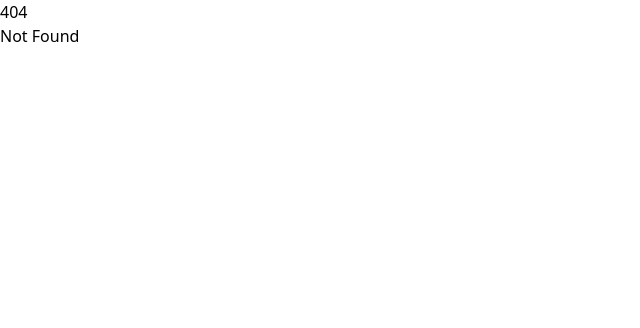
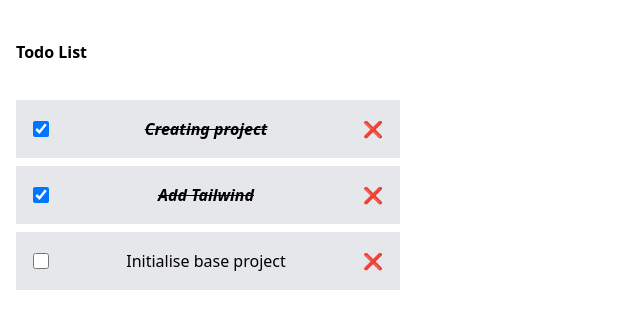
Before and after one commit to AjinkyaTaranekar/Svelte-Todo-App-With-Unit-Testing, a SvelteKit app: page /todos in a window 1280 px wide. Before the commit this address had no page. Shown: the top 328 px of the page, without its empty margins (0-640 px from the left). Built offline with nearby package versions, Linux system fonts and the light colour scheme.

Commit message:
- add todo list and todo item

```diff
--- a/src/routes/+page.svelte
+++ b/src/routes/+page.svelte
@@ -1,4 +1,7 @@
-<h1 class="text-xl font-bold">Welcome to SvelteKit</h1>
-<p>
-  Visit <a href="https://kit.svelte.dev">kit.svelte.dev</a> to read the documentation
-</p>
+<script lang="ts">
+  import { onMount } from "svelte";
+
+  onMount(() => {
+    location.replace("/todos");
+  });
+</script>
--- /dev/null
+++ b/src/routes/todos/+page.svelte
@@ -0,0 +1,5 @@
+<script>
+  import TodoList from "./components/TodoList.svelte";
+</script>
+
+<TodoList />
--- /dev/null
+++ b/src/routes/todos/components/TodoItem.svelte
@@ -0,0 +1,30 @@
+<script lang="ts">
+  export let item: { todo: string; status: boolean };
+  export let index: number;
+  export let removeFromList: (index: number) => void;
+</script>
+
+<div
+  class="flex flex-row justify-between items-center w-96 my-2 border bg-gray-200 p-4"
+>
+  <input
+    bind:checked={item.status}
+    type="checkbox"
+    class="h-4 w-4"
+    data-testid="checkbox-{index}"
+  />
+  <span
+    class:checked={item.status}
+    class:line-through={item.status}
+    class:italic={item.status}
+    class:font-semibold={item.status}
+    data-testid="todo-item-{index}"
+    class="todo-md"
+  >
+    {item.todo}</span
+  >
+  <button
+    on:click={() => removeFromList(index)}
+    data-testid="delete-button-{index}">❌</button
+  >
+</div>
--- /dev/null
+++ b/src/routes/todos/components/TodoList.svelte
@@ -0,0 +1,24 @@
+<script lang="ts">
+  import TodoItem from "./TodoItem.svelte";
+
+  let todo = "";
+
+  let todoList = [
+    { todo: "Creating project", status: true },
+    { todo: "Add Tailwind", status: true },
+    { todo: "Initialise base project", status: false },
+  ];
+
+  function removeFromList(index: number) {}
+</script>
+
+<div class="flex flex-col p-4">
+  <div class="mt-6 mb-3">
+    <h1 class="todo-2xl font-bold">Todo List</h1>
+  </div>
+  <div class="overflow-y-scroll my-4">
+    {#each todoList as item, index}
+      <TodoItem {item} {index} {removeFromList} />
+    {/each}
+  </div>
+</div>
```
Also changed, not shown: 1 other file (tests, documents, lock files or other folders).
